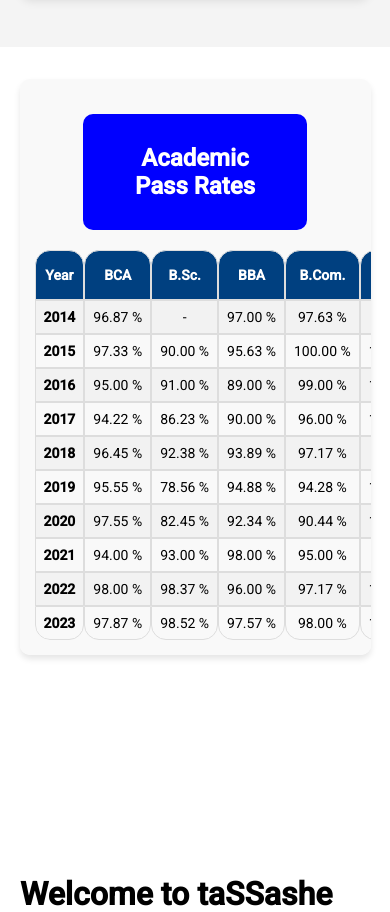
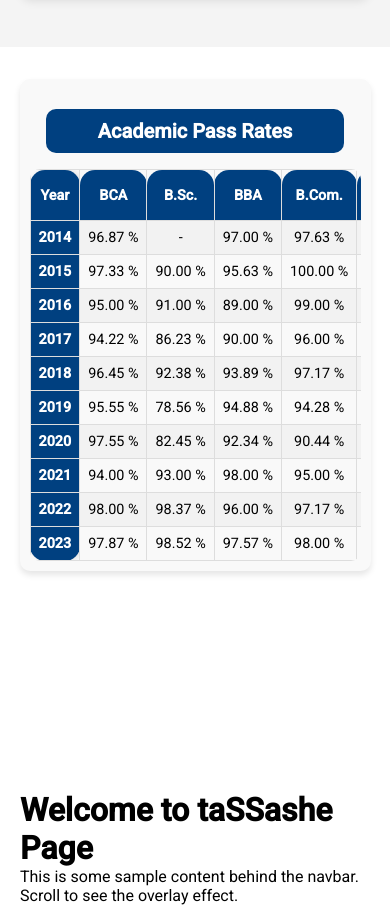
Before and after one commit to ezyway/VJM-Website, a PHP site: page / in a window 390 px wide. Shown: the part 3512-4424 px from the top of the page. Run offline with PHP 8.4, Linux system fonts and the light colour scheme.

Commit message:
column freeze for the 'year' in table

```diff
--- a/website/index.php
+++ b/website/index.php
@@ -112,7 +112,7 @@
             </div>
         </div>
 
-        <!-- Results Section -->
+        <!-- Results ---------------------------------------------------------------------------------------- -->
         <div class="news-box">
             <h2>Recent Results</h2>
             <div class="news-slider results-slider">
@@ -145,7 +145,7 @@
         </div>
     </section>
 
-    <section class="table-container">
+    <section class="table-section">
         <div class="heading-container">
             <h2>Academic Pass Rates</h2>
             <!-- <h2>Graduation Performance Data</h2> -->
@@ -153,7 +153,7 @@
             <!-- <h2>Annual Passout Rate</h2> -->
             <!-- <h2>Graduation Success Rates</h2> -->
         </div>
-
+        <div class="table-container">
             <table class="achievements-table">
                 <tr>
                     <th>Year</th>
@@ -372,6 +372,7 @@
                     <td>97.00 %</td>
                 </tr>
             </table>
+        </div>
     </section>
 
 
--- a/website/style/index.css
+++ b/website/style/index.css
@@ -41,7 +41,8 @@
 .video-banner {
     position: relative;
     width: 100%;
-    height: 100vh; /* Full viewport height */
+    height: 100vh;
+    /* Full viewport height */
     overflow: hidden;
     display: flex;
     justify-content: center;
@@ -90,7 +91,8 @@
     display: flex;
     justify-content: center;
     padding: 50px 20px;
-    background: #f4f4f4; /* Light Grey Background */
+    background: #f4f4f4;
+    /* Light Grey Background */
 }
 
 /* Chairman Container */
@@ -110,7 +112,8 @@
     height: 180px;
     border-radius: 50%;
     object-fit: cover;
-    border: 4px solid #007BFF; /* Nice Blue Border */
+    border: 4px solid #007BFF;
+    /* Nice Blue Border */
 }
 
 /* Content Styling */
@@ -177,11 +180,16 @@
 .news-slider {
     display: flex;
     flex-direction: column;
-    height: 400px; /* Fixed height */
-    overflow-y: auto; /* Enables vertical scrolling */
-    scrollbar-width: thin; /* Firefox scrollbar */
-    scrollbar-color: #007BFF #e3f2fd; /* Scrollbar colors */
+    height: 400px;
+    /* Fixed height */
+    overflow-y: auto;
+    /* Enables vertical scrolling */
+    scrollbar-width: thin;
+    /* Firefox scrollbar */
+    scrollbar-color: #007BFF #e3f2fd;
+    /* Scrollbar colors */
 }
+
 /* Customize scrollbar for Chrome, Edge, Safari */
 .news-slider::-webkit-scrollbar {
     width: 6px;
@@ -195,6 +203,7 @@
 .news-slider::-webkit-scrollbar-track {
     background: #e3f2fd;
 }
+
 /* Individual News Items */
 .news-item {
     padding: 10px;
@@ -221,9 +230,8 @@
     color: #444;
 }
 
-
-/* Responsive Table */
-.table-container {
+/* General Styling */
+.table-section {
     width: 90%;
     margin: 2rem auto;
     background: #f9f9f9;
@@ -232,21 +240,34 @@
     box-shadow: 0px 4px 6px rgba(0, 0, 0, 0.1);
     text-align: center;
 }
-.table-container h2{
-    background-color: blue;
-    width: 30%;
+
+/* Heading Container */
+.heading-container h2 {
+    background-color: #004080;
+    width: 40%;
     margin: 20px auto;
-    padding: 30px;
+    padding: 15px;
     border-radius: 10px;
     color: white;
+    font-size: 1.5rem;
+    text-align: center;
 }
+
+/* Table Container */
+.table-container {
+    overflow-x: auto;
+    width: 100%;
+    margin-top: 1rem;
+    border-radius: 15px;
+}
+
+/* Table Styling */
 .achievements-table {
     width: 100%;
-    border-collapse: separate;
+    border-collapse: collapse;
     border-spacing: 0;
-    margin-top: 1rem;
-    border-radius: 15px;
-    overflow: hidden;
+    min-width: 600px;
+    /* Prevent table from collapsing in smaller view */
 }
 
 /* Table Header */
@@ -254,28 +275,32 @@
     background: #004080;
     color: white;
     font-weight: bold;
-    padding: 10px;
+    padding: 12px;
+    text-align: center;
+    font-size: 1rem;
 }
 
 /* Table Data */
-.achievements-table th, .achievements-table td {
+.achievements-table th,
+.achievements-table td {
     border: 1px solid #ddd;
     padding: 12px;
     text-align: center;
     font-size: 1rem;
 }
 
-/* Alternating Row Colors for Better Readability */
+/* Alternating Row Colors for Readability */
 .achievements-table tr:nth-child(even) {
     background: #f2f2f2;
 }
 
+/* Hover Effect for Rows */
 .achievements-table tr:hover {
     background: #d9e6ff;
-    transition: 0.5s;
+    transition: 0.3s;
 }
 
-/* Rounded Table Corners */
+/* Rounded Corners for Table */
 .achievements-table tr:first-child th {
     border-top-left-radius: 15px;
     border-top-right-radius: 15px;
@@ -285,6 +310,7 @@
     border-bottom-left-radius: 15px;
     border-bottom-right-radius: 15px;
 }
+
 
 
 
@@ -341,25 +367,58 @@
 
 
 
+    .table-section {
+        padding: 10px;
+        max-width: 100%;
+    }
+
+    .heading-container h2 {
+        width: 90%;
+        position: sticky;
+        top: 0;
+        z-index: 999;
+        background-color: #004080;
+        padding: 10px;
+        margin-bottom: 10px;
+        font-size: 1.25rem;
+    }
+
     .table-container {
-        padding: 15px;
-        overflow-x: auto; /* Enable horizontal scrolling */
-        max-width: 100%; /* Prevent container from exceeding screen */
-    }
-    .table-container h2{
-        width: 70%;
+        overflow-x: auto;
+        /* Enables horizontal scrolling */
+        max-width: 100%;
+        border-radius: 10px;
     }
 
     .achievements-table {
-        display: block; /* Make table scrollable */
-        width: 100%; /* Prevent breaking layout */
-        min-width: 600px; /* Ensures proper spacing */
-        white-space: nowrap; /* Prevent text from wrapping */
+        display: block;
+        min-width: 600px;
+        /* Prevents columns from shrinking */
+        white-space: nowrap;
     }
 
     .achievements-table th,
     .achievements-table td {
         padding: 8px;
-        font-size: 14px;
+        font-size: 0.9rem;
+    }
+
+    /* Sticky First Column */
+    .achievements-table th:first-child,
+    .achievements-table td:first-child {
+        position: sticky;
+        left: 0;
+        background-color: #004080;
+        color: white;
+        /* Match table background */
+        z-index: 1;
+        font-weight: bold;
+        box-shadow: 2px 0 5px rgba(0, 0, 0, 0.1);
+    }
+
+    /* Highlight First Column on Hover */
+    .achievements-table tr:hover td:first-child {
+        background-color: #d9e6ff;
+        /* Highlight on hover */
     }
 }
```
Lines whose indentation alone changed are shown as unchanged.
